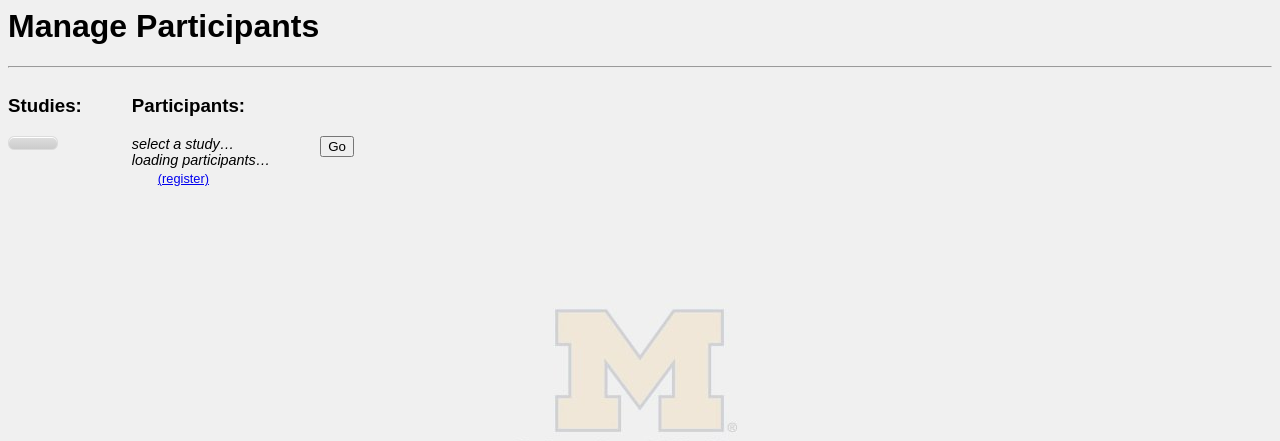
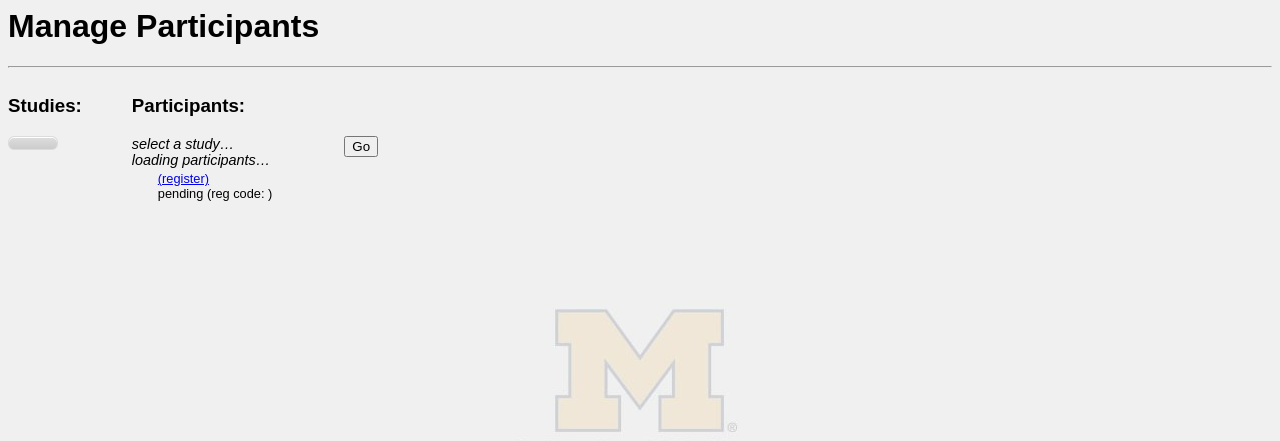
Before and after one commit to dimagi/oc-patient-portal, a Django app: template pportal/main/templates/manage_users.html in a window 1280 px wide. Shown: the top 441 px of the page. Run offline with Django 3.2, Linux system fonts and the light colour scheme; the template is opened without the code that fills it, so the values that code supplies are empty; parts of the project's set-up code (start-up, migrations or seed data) failed here and were passed over; some libraries are stand-ins or nearby versions.

Commit message:
display pending registrations

```diff
--- a/pportal/main/static/script/main.js
+++ b/pportal/main/static/script/main.js
@@ -1,6 +1,5 @@
 
-
-function init_admin(data) {
+function init_form_admin(data) {
     var model = new StudiesViewModel();
 
     register_update_handler($('#get_studies'), function(onresult) {
@@ -21,7 +20,14 @@ function init_admin(data) {
     model.load(data);
 }
 
-function init_landing(data) {
+function init_user_admin(data) {
+    reg_code_popup = $('#regpopup').dialog({
+	    modal: true,
+	    resizable: false,
+	    width: 600,
+	    autoOpen: false,
+	});
+
     var model = new StudySubjectsViewModel();
     ko.applyBindings(model);
     model.load(data);
@@ -90,23 +96,25 @@ function StudyModel(data) {
 }
 
 function fmt_reg_code(code) {
+    code = code || '';
     return code.substring(0, 4) + ' ' + code.substring(4, 8) + ' ' + code.substring(8, 12);
 }
 
 function SubjectModel(data) {
     this.id = ko.observable(data.id);
+    this.reg_status = ko.observable(data.reg_status);
+    this.reg_info = ko.observable(data.reg_info);
 
     this.register = function() {
 	$('#subj_id').text(this.id());
 	$('#reg_code').html('&mdash;');
-	$('#regpopup').dialog({
-		modal: true,
-		resizable: false,
-                width: 600,
-	    });
+	reg_code_popup.dialog('open');
 
+	var model = this;
 	$.post('/register/newcode/', {subj_id: this.id()}, function(data) {
 		$('#reg_code').text(fmt_reg_code(data.code));
+		model.reg_status('pending');
+		model.reg_info(data.code);
 	    });
     }
 }
@@ -154,7 +162,7 @@ function StudySubjectsViewModel() {
 	$.get(GET_SUBJECTS_URL + study_name, function(data) {
 		model.loading_subjects(false);
 		model.subjects($.map(data, function(subj) {
-			    return new SubjectModel({id: subj});
+			    return new SubjectModel(subj);
 			}));
 	    });
     }
--- a/pportal/main/templates/manage_forms.html
+++ b/pportal/main/templates/manage_forms.html
@@ -56,7 +56,7 @@ PULL_FORMS_URL = '{% url pportal.main.views.form_pull "" %}';
 FORMS = {{ formlist|safe }};
 
 $(document).ready(function() {
-        init_admin(FORMS);
+        init_form_admin(FORMS);
     });
 
 </script>
--- a/pportal/main/templates/manage_users.html
+++ b/pportal/main/templates/manage_users.html
@@ -82,8 +82,9 @@
 	<tr>
 	  <td data-bind="text: id"></td>
 	  <!-- $parent.selected_subject -->
-	  <td>
-	    <div><a href="#" style="font-size: 80%;" data-bind="click: register">(register)</a></div>
+	  <td style="font-size: 80%;">
+	    <div data-bind="visible: reg_status() == null"><a href="#" data-bind="click: register">(register)</a></div>
+	    <div data-bind="visible: reg_status() == 'pending'">pending (reg code: <span style="font-weight: bold;" data-bind="text: fmt_reg_code(reg_info())"></span>)</div>
 	  </td>
 	  <!-- view landing page (for testing)? -->
 	</tr>
@@ -119,7 +120,7 @@ PATIENT_LANDING_URL = '{% url pportal.main.views.patient_landing "--subjid--" "-
 FORMS = {{ formlist|safe }};
 
 $(document).ready(function() {
-        init_landing(FORMS);
+        init_user_admin(FORMS);
     });
 
 </script>
--- a/pportal/main/views.py
+++ b/pportal/main/views.py
@@ -105,7 +105,7 @@ def get_studies(request):
     return HttpResponse(json.dumps(util.get_latest()), 'text/json')
 
 def get_subjects(request, study_id):
-    return HttpResponse(json.dumps(util.get_subjects(study_id)), 'text/json')
+    return HttpResponse(json.dumps(list(util.get_subjects(study_id))), 'text/json')
 
 @csrf_exempt
 def clear_all(request):
```
Also changed, not shown: pportal/main/util.py (+17 -2 lines).
